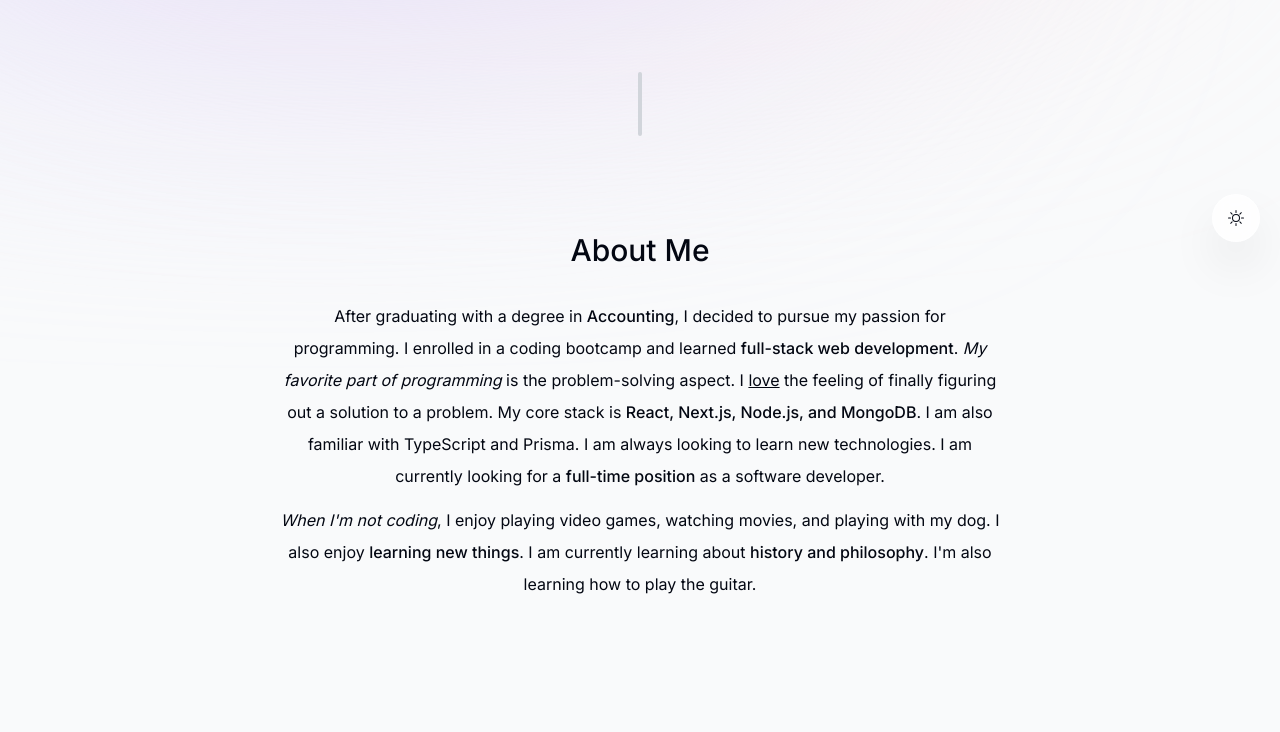
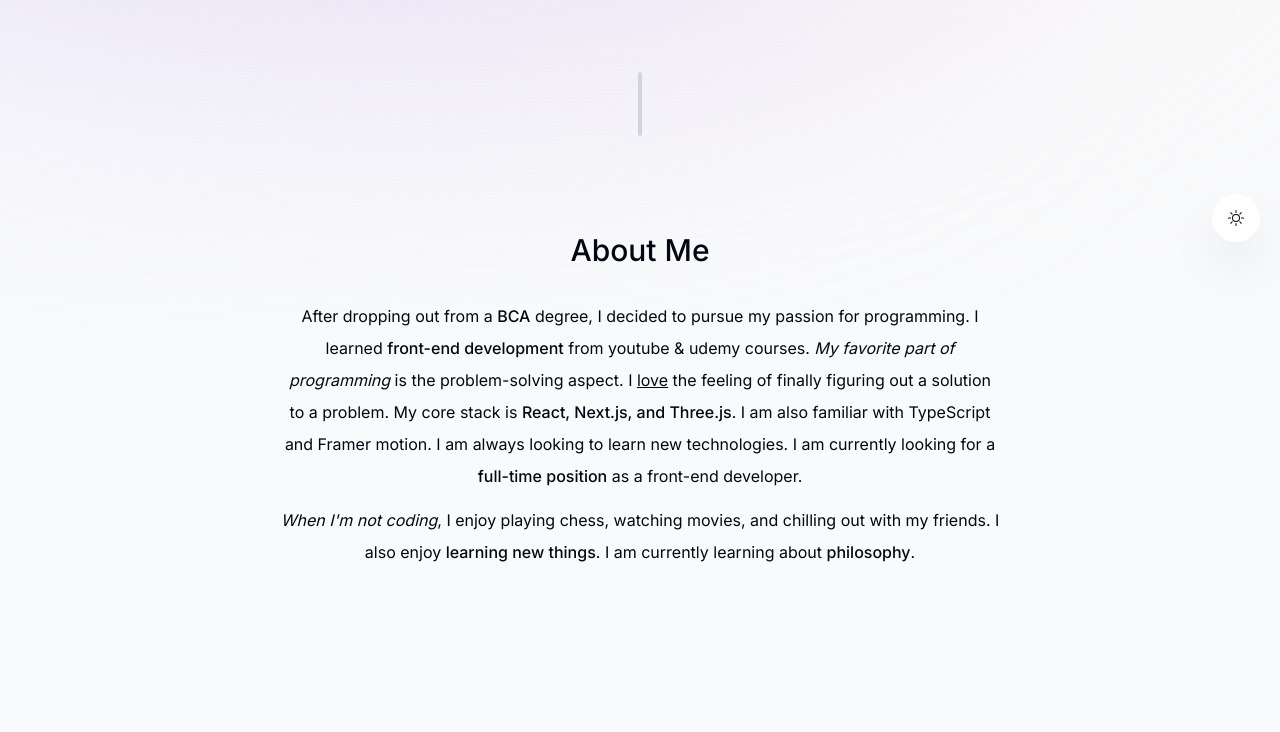
Before and after one commit to ankitgrin/Portfolio, a Next.js app: page / in a window 1280 px wide. Shown: the part 538-1270 px from the top of the page. Built offline with nearby package versions, Linux system fonts and the light colour scheme; no server answers.

Commit message:
about section updated

```diff
--- a/components/about.tsx
+++ b/components/about.tsx
@@ -19,30 +19,25 @@ export default function About() {
     >
       <SectionHeading>About me</SectionHeading>
       <p className="mb-3">
-        After graduating with a degree in{" "}
-        <span className="font-medium">Accounting</span>, I decided to pursue my
-        passion for programming. I enrolled in a coding bootcamp and learned{" "}
-        <span className="font-medium">full-stack web development</span>.{" "}
+        After dropping out from a <span className="font-medium">BCA</span>{" "}
+        degree, I decided to pursue my passion for programming. I learned{" "}
+        <span className="font-medium">front-end development</span> from youtube
+        & udemy courses.{" "}
         <span className="italic">My favorite part of programming</span> is the
         problem-solving aspect. I <span className="underline">love</span> the
         feeling of finally figuring out a solution to a problem. My core stack
-        is{" "}
-        <span className="font-medium">
-          React, Next.js, Node.js, and MongoDB
-        </span>
-        . I am also familiar with TypeScript and Prisma. I am always looking to
-        learn new technologies. I am currently looking for a{" "}
-        <span className="font-medium">full-time position</span> as a software
+        is <span className="font-medium">React, Next.js, and Three.js</span>. I
+        am also familiar with TypeScript and Framer motion. I am always looking
+        to learn new technologies. I am currently looking for a{" "}
+        <span className="font-medium">full-time position</span> as a front-end
         developer.
       </p>
 
       <p>
         <span className="italic">When I'm not coding</span>, I enjoy playing
-        video games, watching movies, and playing with my dog. I also enjoy{" "}
+        chess, watching movies, and chilling out with my friends. I also enjoy{" "}
         <span className="font-medium">learning new things</span>. I am currently
-        learning about{" "}
-        <span className="font-medium">history and philosophy</span>. I'm also
-        learning how to play the guitar.
+        learning about <span className="font-medium">philosophy</span>.
       </p>
     </motion.section>
   );
```
